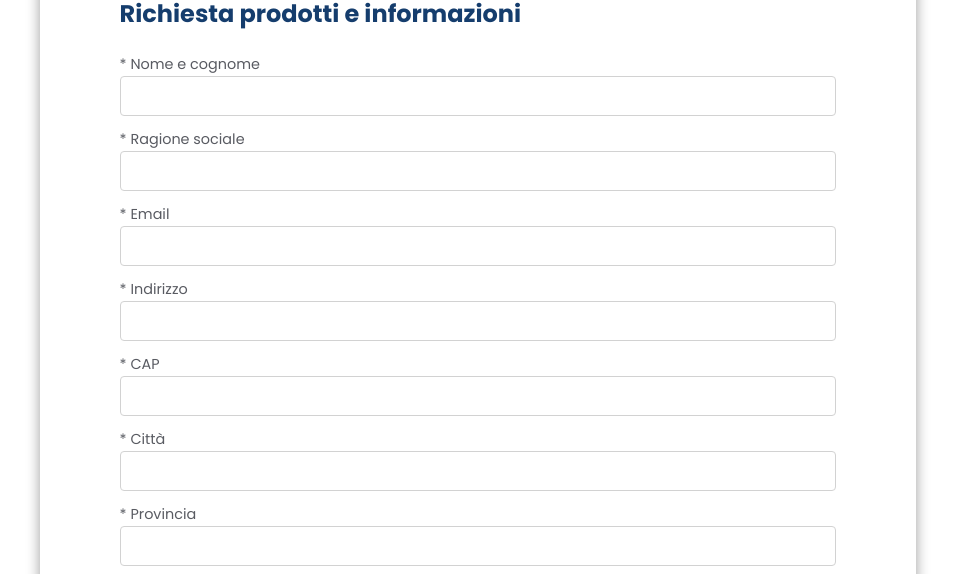
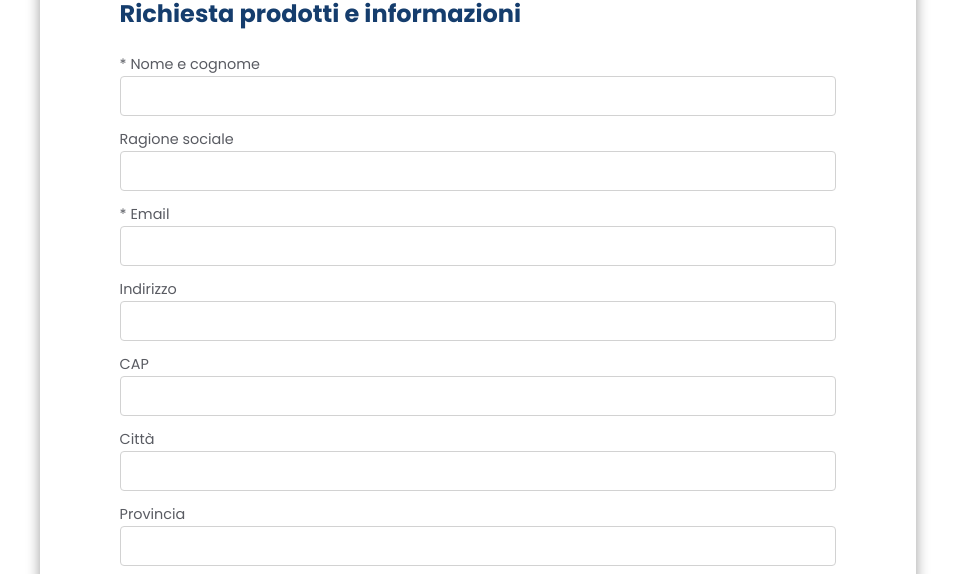
Before and after one commit to guido-an/altrapelle-client, a Next.js app: page /contatti in a window 1280 px wide. Shown: the part 815-1389 px from the top of the page, without its empty margins (162-1117 px from the left). Built offline with nearby package versions, Linux system fonts and the light colour scheme.

Commit message:
form e test product

```diff
--- a/components/Contact/ContactForm.js
+++ b/components/Contact/ContactForm.js
@@ -74,12 +74,11 @@ export default function ContactForm() {
           required={true}
           value={form.fullName}
         />
-        <Label htmlFor='businessName'>* Ragione sociale</Label>
+        <Label htmlFor='businessName'>Ragione sociale</Label>
         <Input
           type='text'
           name='businessName'
           handleChange={handleChange}
-          required={true}
           value={form.businessName}
         />
         <Label htmlFor='email'>* Email</Label>
@@ -90,36 +89,32 @@ export default function ContactForm() {
           required={true}
           value={form.email}
         />
-        <Label htmlFor='address'>* Indirizzo</Label>
+        <Label htmlFor='address'>Indirizzo</Label>
         <Input
           type='text'
           name='address'
           handleChange={handleChange}
-          required={true}
           value={form.address}
         />
-        <Label htmlFor='zipCode'>* CAP</Label>
+        <Label htmlFor='zipCode'>CAP</Label>
         <Input
           type='text'
           name='zipCode'
           handleChange={handleChange}
-          required={true}
           value={form.zipCode}
         />
-        <Label htmlFor='city'>* Città</Label>
+        <Label htmlFor='city'>Città</Label>
         <Input
           type='text'
           name='city'
           handleChange={handleChange}
-          required={true}
           value={form.city}
         />
-        <Label htmlFor='province'>* Provincia</Label>
+        <Label htmlFor='province'>Provincia</Label>
         <Input
           type='text'
           name='province'
           handleChange={handleChange}
-          required={true}
           value={form.province}
         />
         <Label htmlFor='additionalNotes'>Richieste aggiuntive</Label>
```
Also changed, not shown: components/molecules/DisplayProducts.js (+20 -15 lines).
